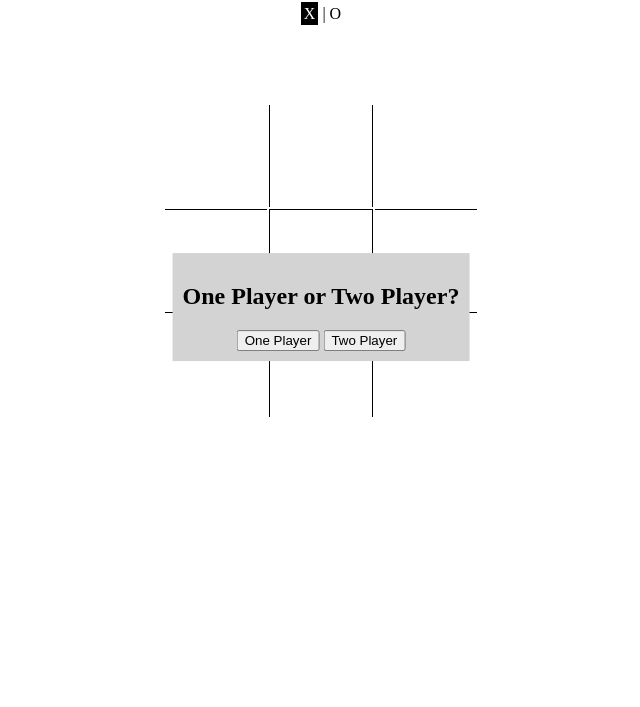
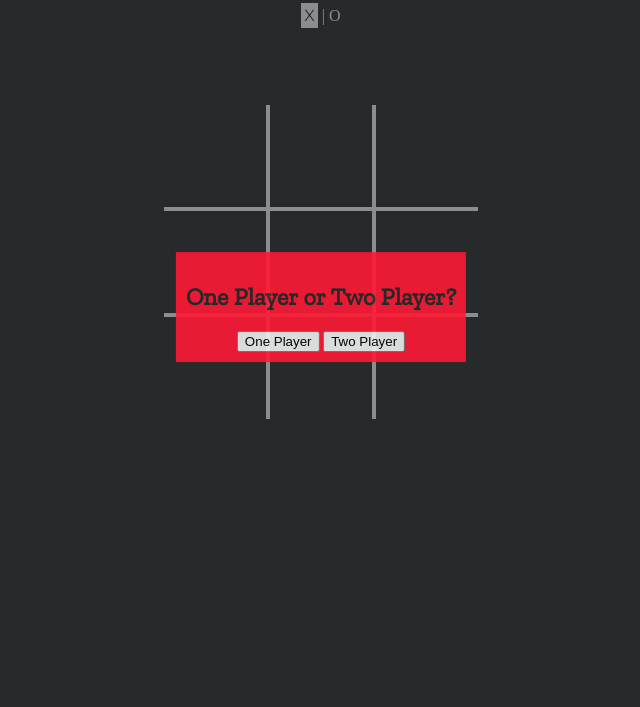
Before and after one commit to Jakedalus/tic-tac-toe, a plain HTML site: page index.html in a window 1280 px wide. Shown: the part 93-800 px from the top of the page, without its empty margins (319-959 px from the left). Drawn offline with nearby package versions, Linux system fonts and the light colour scheme.

Commit message:
Add styles

```diff
--- /dev/null
+++ b/css/style.scss
@@ -0,0 +1,93 @@
+$light-gray: rgb(139, 142, 143);
+$dark-gray: rgb(39, 42, 43);
+$sky-blue: rgb(0, 173, 255);
+$golden-yellow: rgb(245, 237, 24);
+$rose: rgb(255, 25, 53);
+
+$game-font: 'Montserrat', sans-serif;;
+$display-font: 'Zilla Slab', serif;
+
+html {
+    background: $dark-gray;
+}
+
+body {
+    color: $light-gray;
+}
+
+#app {
+    margin-top: 40px;
+}
+
+
+/*Setup Game Board*/
+h1 {
+    text-align: center;
+    font-family: $display-font;
+}
+
+table {
+    font-family: $game-font;
+    margin: 0 auto;
+//    color: red;
+    border-collapse: collapse;
+    margin-top: 80px;
+}
+
+
+td {
+    width: 100px;
+    height: 100px;
+    text-align: center;
+    font-size: 3em;
+}
+
+.horizontal td {
+    margin: -10px;
+    border-top: 4px solid $light-gray;
+    border-bottom: 4px solid $light-gray;
+}
+
+.vertical {
+    border-left: 4px solid rgb(139, 142, 143);
+    border-right: 4px solid rgb(139, 142, 143);
+}
+
+.active {
+    font-family: $game-font;
+    background-color: $light-gray;
+    color: $dark-gray;
+    padding: 3px;
+}
+
+.x-mark {
+    color: $sky-blue;
+}
+
+.o-mark {
+    color: $golden-yellow;
+}
+
+/*Messages*/
+#whosTurn {
+    width: 30%;
+    margin: 0 auto;
+    text-align: center;
+}
+
+#won, #draw, #bye, #x-or-o, #difficulty-setting, #one-or-two {
+    font-family: $display-font;
+    position: fixed;
+    left: 50%;
+    top: 50%;
+    transform: translate(-50%, -50%);
+    background: $rose;
+    color: $dark-gray;
+    opacity: 0.9;
+    padding: 10px;
+    text-align: center;
+}
+
+#bye {
+    background-color: darkseagreen;
+}
--- a/index.html
+++ b/index.html
@@ -6,6 +6,7 @@
         <meta name="description" content="">
         <meta name="viewport" content="width=device-width, initial-scale=1">
         <title>TicTacToe</title>
+        <link href="https://fonts.googleapis.com/css?family=Cinzel|Montserrat|Rokkitt|Zilla+Slab" rel="stylesheet">
         <link rel="stylesheet" href="css/style.css">
     </head>
     <body>
@@ -37,7 +38,7 @@
                 <span :class="{active: currentPlayer==='O'}">O</span>
             </div>
 
-            <table @click="mark">
+            <table @click="mark" :class="{'x-mark': currentPlayer ==='X', 'o-mark': currentPlayer === 'O'}">
                 <tr>
                     <td id="_0">{{ gameboard[0] }}</td>
                     <td id="_1" class="vertical">{{ gameboard[1] }}</td>
```
Also changed, not shown: css/style.css, 1 other file.
